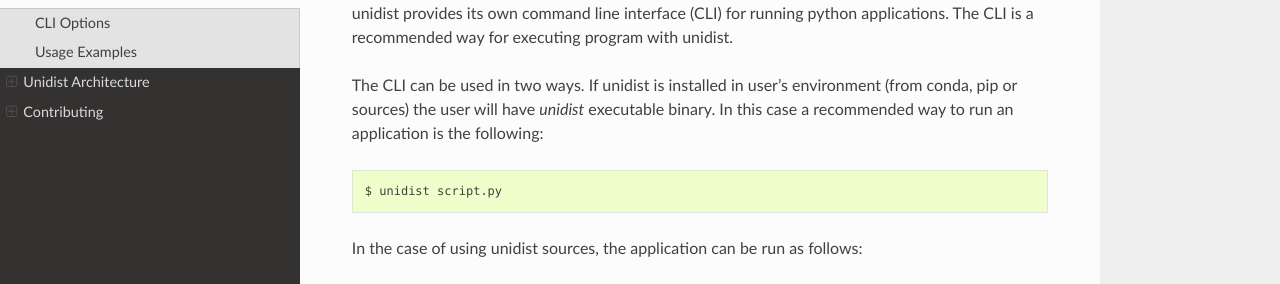
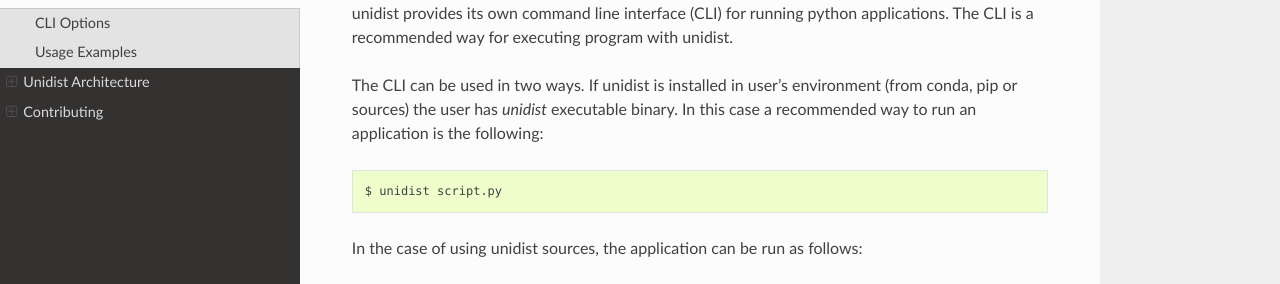
Before and after one commit to modin-project/unidist, a Sphinx documentation site: the page built from docs/using_cli.rst, in a window 1280 px wide and 900 px high. Shown: the part 158-442 px from the top of the window. Built offline with Sphinx 7.4.7 and the Read the Docs theme 2.0.0, drawn with Linux system fonts in a browser that asks for light colours.

Commit message:
Some mistake

```diff
--- a/docs/using_cli.rst
+++ b/docs/using_cli.rst
@@ -10,7 +10,7 @@ unidist provides its own command line interface (CLI) for running python applica
 The CLI is a recommended way for executing program with unidist.
 
 The CLI can be used in two ways. If unidist is installed in user's environment (from conda, pip or sources) the user
-will have *unidist* executable binary. In this case a recommended way to run an application is the following:
+has *unidist* executable binary. In this case a recommended way to run an application is the following:
 
 .. code-block:: bash
 
```
